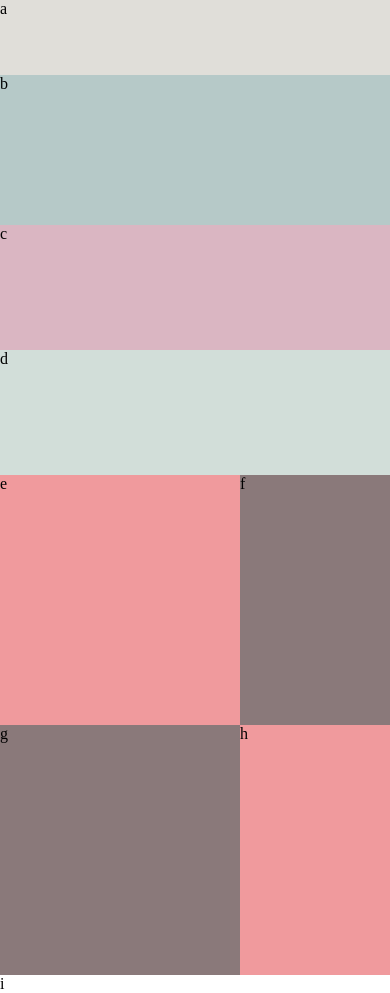
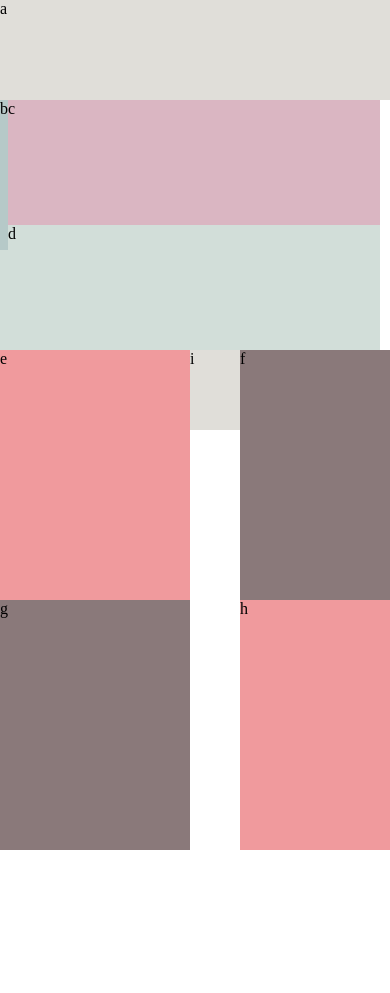
Before and after one commit to dev-pasa/Mobile-First-SMACSS-and-Scope, a plain HTML site: page index.html in a window 390 px wide. Shown: the top 993 px of the page. After the commit the page ends 850 px from the top, so only its background shows below. Drawn offline with Linux system fonts and the light colour scheme.

Commit message:
some edits

```diff
--- a/style.css
+++ b/style.css
@@ -63,5 +63,34 @@ body {
 }
 
 @media only screen and (max-width: 960px) {
+  #a {
+    height: 100px;
+    background-color: rgb(224, 222, 217);
+  }
 
-}
+  #b{
+    float: left;
+    widows: 200px;
+    }
+  #c{
+    width :380px;
+  }
+  #d{
+    width:380px;
+  }
+  #e{
+    width:190px;
+  }
+  #f{
+    widows: 190px;
+  }
+  #g{
+    width:190px;
+  }
+  #h{
+    widows: 190px;
+  }
+  #i{
+    widows: 760px;
+  }
+  }
```
